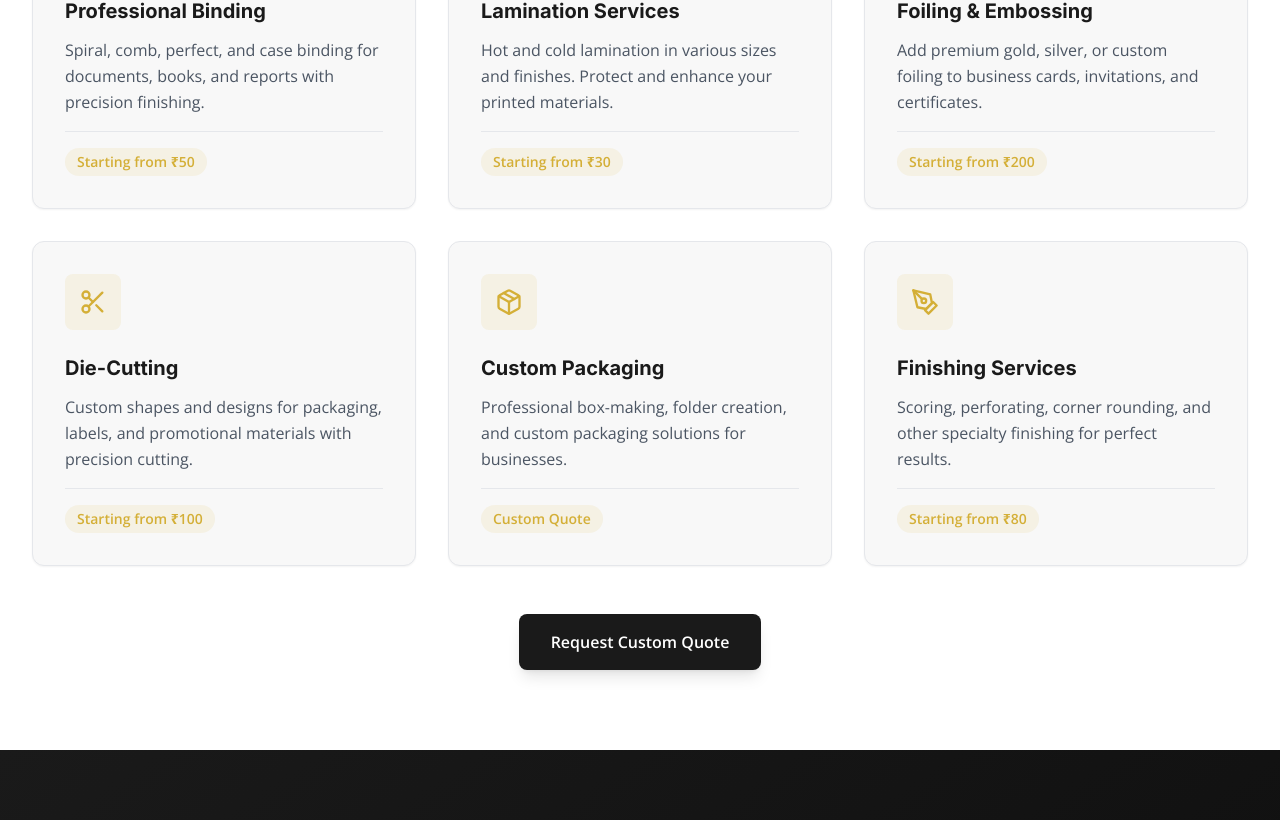
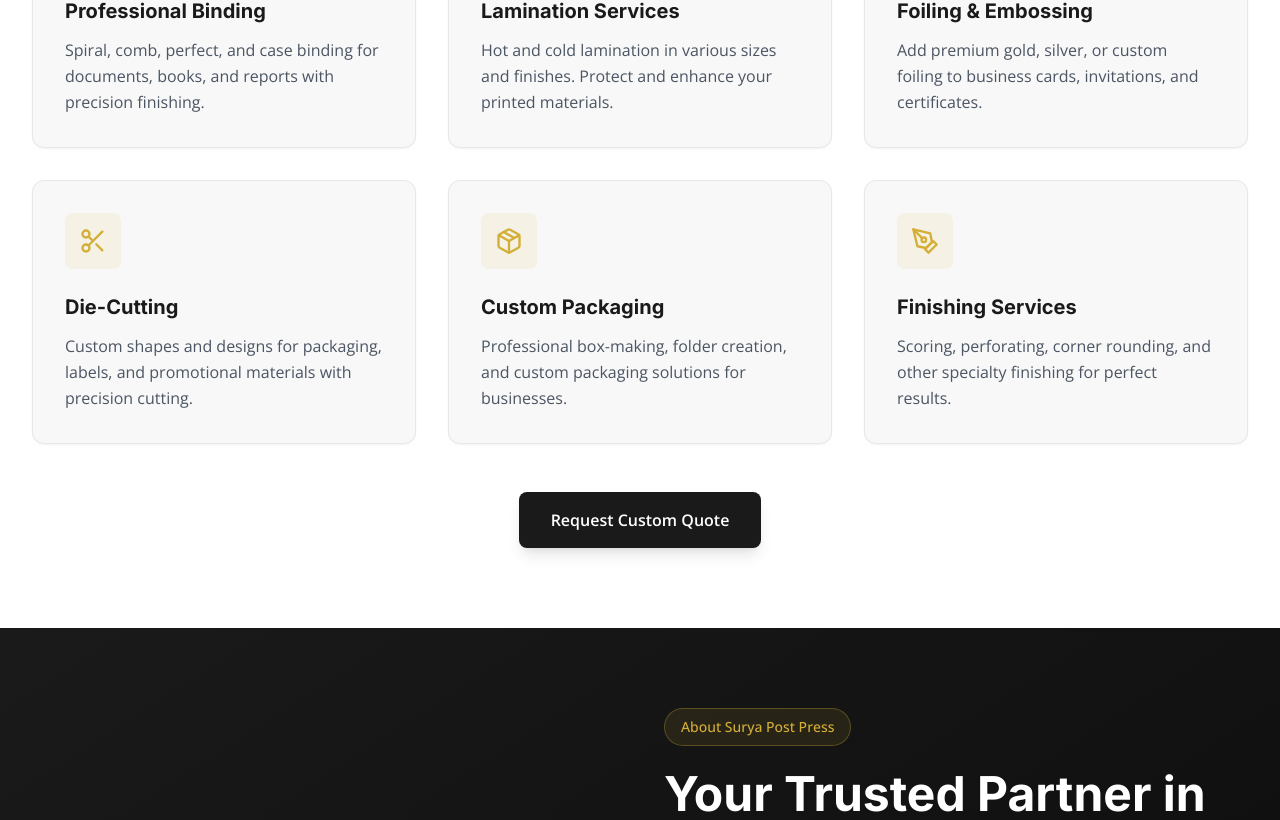
Before and after one commit to suryapost-press/landing-page, a React (Vite) app: page / in a window 1280 px wide. Shown: the part 1180-2000 px from the top of the page. Built offline with nearby package versions, Linux system fonts and the light colour scheme.

Commit message:
services updated

```diff
--- a/src/components/Services.tsx
+++ b/src/components/Services.tsx
@@ -4,38 +4,38 @@ const services = [
   {
     icon: Book,
     title: 'Professional Binding',
-    description: 'Spiral, comb, perfect, and case binding for documents, books, and reports with precision finishing.',
-    price: 'Starting from ₹50',
+    description:
+      'Spiral, comb, perfect, and case binding for documents, books, and reports with precision finishing.',
   },
   {
     icon: Layers,
     title: 'Lamination Services',
-    description: 'Hot and cold lamination in various sizes and finishes. Protect and enhance your printed materials.',
-    price: 'Starting from ₹30',
+    description:
+      'Hot and cold lamination in various sizes and finishes. Protect and enhance your printed materials.',
   },
   {
     icon: Sparkles,
     title: 'Foiling & Embossing',
-    description: 'Add premium gold, silver, or custom foiling to business cards, invitations, and certificates.',
-    price: 'Starting from ₹200',
+    description:
+      'Add premium gold, silver, or custom foiling to business cards, invitations, and certificates.',
   },
   {
     icon: Scissors,
     title: 'Die-Cutting',
-    description: 'Custom shapes and designs for packaging, labels, and promotional materials with precision cutting.',
-    price: 'Starting from ₹100',
+    description:
+      'Custom shapes and designs for packaging, labels, and promotional materials with precision cutting.',
   },
   {
     icon: Package,
     title: 'Custom Packaging',
-    description: 'Professional box-making, folder creation, and custom packaging solutions for businesses.',
-    price: 'Custom Quote',
+    description:
+      'Professional box-making, folder creation, and custom packaging solutions for businesses.',
   },
   {
     icon: PenTool,
     title: 'Finishing Services',
-    description: 'Scoring, perforating, corner rounding, and other specialty finishing for perfect results.',
-    price: 'Starting from ₹80',
+    description:
+      'Scoring, perforating, corner rounding, and other specialty finishing for perfect results.',
   },
 ];
 
@@ -72,15 +72,9 @@ export default function Services() {
                   {service.title}
                 </h3>
 
-                <p className="text-gray-600 font-body mb-4 leading-relaxed">
+                <p className="text-gray-600 font-body mb-0 leading-relaxed">
                   {service.description}
                 </p>
-
-                <div className="pt-4 border-t border-gray-200">
-                  <span className="inline-block px-3 py-1 bg-brand-gold/10 text-brand-gold text-sm font-semibold rounded-full">
-                    {service.price}
-                  </span>
-                </div>
               </div>
             );
           })}
```
